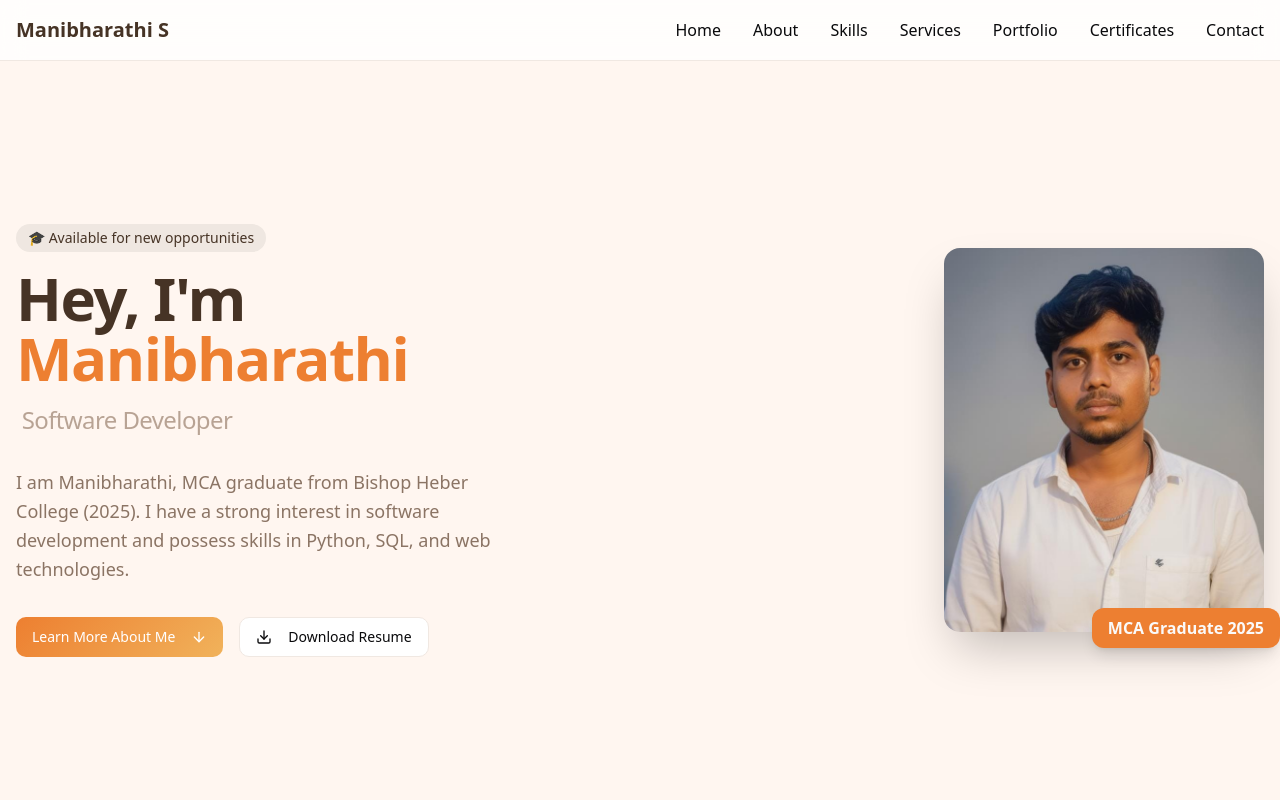
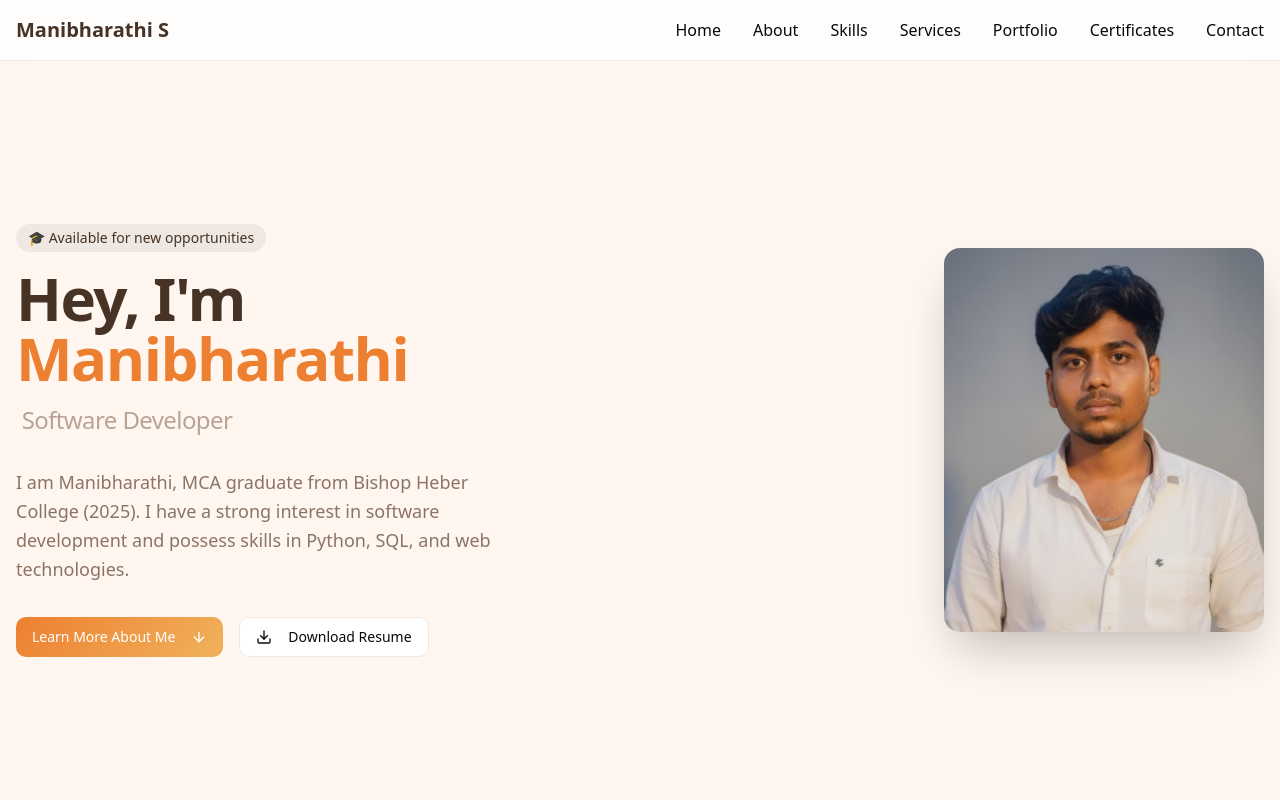
Before and after one commit to manibharathi00-dev/manibharathi-s, a React (Vite) app: page / in a window 1280 px wide. Shown: the top 800 px of the page. Built offline with nearby package versions, Linux system fonts and the light colour scheme; the HTML template or start-up script is replaced by a standard one.

Commit message:
Visual edit in Lovable

```diff
--- a/src/components/Hero.tsx
+++ b/src/components/Hero.tsx
@@ -45,9 +45,7 @@ const Hero = () => {
               <div className="w-80 h-96 rounded-2xl overflow-hidden shadow-2xl">
                 <img src={profilePhoto} alt="Manibharathi S - Software Developer" className="w-full h-full object-cover" />
               </div>
-              <div className="absolute -bottom-4 -right-4 bg-accent text-accent-foreground px-4 py-2 rounded-lg shadow-lg">
-                <span className="font-semibold">MCA Graduate 2025</span>
-              </div>
+
             </div>
           </div>
         </div>
```
